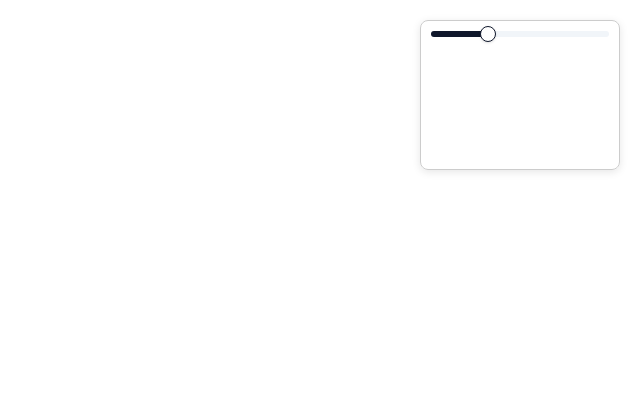
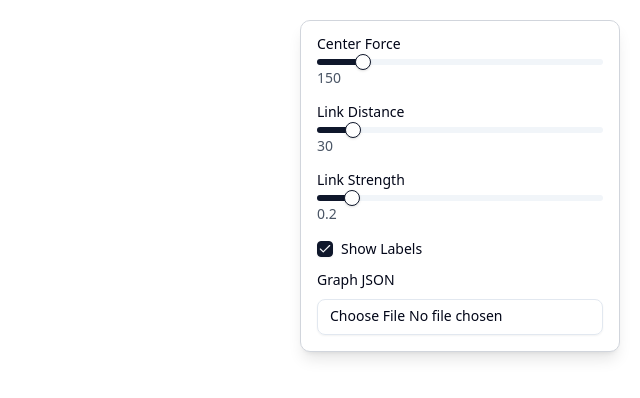
Before and after one commit to sheikhevan/zk-graphview, a SvelteKit app: page / in a window 1280 px wide. Shown: the top 398 px of the page, without its empty margins (640-1280 px from the left). Built offline with nearby package versions, Linux system fonts and the light colour scheme.

Commit message:
i think its ready for a first release

```diff
--- a/package.json
+++ b/package.json
@@ -15,7 +15,7 @@
 	},
 	"devDependencies": {
 		"@internationalized/date": "^3.8.1",
-		"@lucide/svelte": "^0.541.0",
+		"@lucide/svelte": "^0.515.0",
 		"@sveltejs/adapter-auto": "^6.0.0",
 		"@sveltejs/kit": "^2.22.0",
 		"@sveltejs/vite-plugin-svelte": "^6.0.0",
@@ -28,7 +28,7 @@
 		"svelte": "^5.0.0",
 		"svelte-check": "^4.0.0",
 		"tailwind-merge": "^3.3.1",
-		"tailwind-variants": "^2.1.0",
+		"tailwind-variants": "^1.0.0",
 		"tailwindcss": "^4.0.0",
 		"tw-animate-css": "^1.3.7",
 		"typescript": "^5.0.0",
--- /dev/null
+++ b/src/lib/components/ui/checkbox/checkbox.svelte
@@ -0,0 +1,36 @@
+<script lang="ts">
+	import { Checkbox as CheckboxPrimitive } from "bits-ui";
+	import CheckIcon from "@lucide/svelte/icons/check";
+	import MinusIcon from "@lucide/svelte/icons/minus";
+	import { cn, type WithoutChildrenOrChild } from "$lib/utils.js";
+
+	let {
+		ref = $bindable(null),
+		checked = $bindable(false),
+		indeterminate = $bindable(false),
+		class: className,
+		...restProps
+	}: WithoutChildrenOrChild<CheckboxPrimitive.RootProps> = $props();
+</script>
+
+<CheckboxPrimitive.Root
+	bind:ref
+	data-slot="checkbox"
+	class={cn(
+		"border-input dark:bg-input/30 data-[state=checked]:bg-primary data-[state=checked]:text-primary-foreground dark:data-[state=checked]:bg-primary data-[state=checked]:border-primary focus-visible:border-ring focus-visible:ring-ring/50 aria-invalid:ring-destructive/20 dark:aria-invalid:ring-destructive/40 aria-invalid:border-destructive shadow-xs peer flex size-4 shrink-0 items-center justify-center rounded-[4px] border outline-none transition-shadow focus-visible:ring-[3px] disabled:cursor-not-allowed disabled:opacity-50",
+		className
+	)}
+	bind:checked
+	bind:indeterminate
+	{...restProps}
+>
+	{#snippet children({ checked, indeterminate })}
+		<div data-slot="checkbox-indicator" class="text-current transition-none">
+			{#if checked}
+				<CheckIcon class="size-3.5" />
+			{:else if indeterminate}
+				<MinusIcon class="size-3.5" />
+			{/if}
+		</div>
+	{/snippet}
+</CheckboxPrimitive.Root>
--- /dev/null
+++ b/src/lib/components/ui/checkbox/index.ts
@@ -0,0 +1,6 @@
+import Root from "./checkbox.svelte";
+export {
+	Root,
+	//
+	Root as Checkbox,
+};
--- /dev/null
+++ b/src/lib/components/ui/input/index.ts
@@ -0,0 +1,7 @@
+import Root from "./input.svelte";
+
+export {
+	Root,
+	//
+	Root as Input,
+};
--- /dev/null
+++ b/src/lib/components/ui/input/input.svelte
@@ -0,0 +1,51 @@
+<script lang="ts">
+	import type { HTMLInputAttributes, HTMLInputTypeAttribute } from "svelte/elements";
+	import { cn, type WithElementRef } from "$lib/utils.js";
+
+	type InputType = Exclude<HTMLInputTypeAttribute, "file">;
+
+	type Props = WithElementRef<
+		Omit<HTMLInputAttributes, "type"> &
+			({ type: "file"; files?: FileList } | { type?: InputType; files?: undefined })
+	>;
+
+	let {
+		ref = $bindable(null),
+		value = $bindable(),
+		type,
+		files = $bindable(),
+		class: className,
+		...restProps
+	}: Props = $props();
+</script>
+
+{#if type === "file"}
+	<input
+		bind:this={ref}
+		data-slot="input"
+		class={cn(
+			"selection:bg-primary dark:bg-input/30 selection:text-primary-foreground border-input ring-offset-background placeholder:text-muted-foreground shadow-xs flex h-9 w-full min-w-0 rounded-md border bg-transparent px-3 pt-1.5 text-sm font-medium outline-none transition-[color,box-shadow] disabled:cursor-not-allowed disabled:opacity-50 md:text-sm",
+			"focus-visible:border-ring focus-visible:ring-ring/50 focus-visible:ring-[3px]",
+			"aria-invalid:ring-destructive/20 dark:aria-invalid:ring-destructive/40 aria-invalid:border-destructive",
+			className
+		)}
+		type="file"
+		bind:files
+		bind:value
+		{...restProps}
+	/>
+{:else}
+	<input
+		bind:this={ref}
+		data-slot="input"
+		class={cn(
+			"border-input bg-background selection:bg-primary dark:bg-input/30 selection:text-primary-foreground ring-offset-background placeholder:text-muted-foreground shadow-xs flex h-9 w-full min-w-0 rounded-md border px-3 py-1 text-base outline-none transition-[color,box-shadow] disabled:cursor-not-allowed disabled:opacity-50 md:text-sm",
+			"focus-visible:border-ring focus-visible:ring-ring/50 focus-visible:ring-[3px]",
+			"aria-invalid:ring-destructive/20 dark:aria-invalid:ring-destructive/40 aria-invalid:border-destructive",
+			className
+		)}
+		{type}
+		bind:value
+		{...restProps}
+	/>
+{/if}
--- /dev/null
+++ b/src/lib/components/ui/label/index.ts
@@ -0,0 +1,7 @@
+import Root from "./label.svelte";
+
+export {
+	Root,
+	//
+	Root as Label,
+};
--- /dev/null
+++ b/src/lib/components/ui/label/label.svelte
@@ -0,0 +1,20 @@
+<script lang="ts">
+	import { Label as LabelPrimitive } from "bits-ui";
+	import { cn } from "$lib/utils.js";
+
+	let {
+		ref = $bindable(null),
+		class: className,
+		...restProps
+	}: LabelPrimitive.RootProps = $props();
+</script>
+
+<LabelPrimitive.Root
+	bind:ref
+	data-slot="label"
+	class={cn(
+		"flex select-none items-center gap-2 text-sm font-medium leading-none peer-disabled:cursor-not-allowed peer-disabled:opacity-50 group-data-[disabled=true]:pointer-events-none group-data-[disabled=true]:opacity-50",
+		className
+	)}
+	{...restProps}
+/>
--- a/src/routes/+page.svelte
+++ b/src/routes/+page.svelte
@@ -3,12 +3,18 @@
 	import { browser } from '$app/environment';
 	import * as d3 from 'd3';
 	import { Slider } from '$lib/components/ui/slider/index.js';
+	import { Label } from '$lib/components/ui/label/index.js';
+	import { Checkbox } from '$lib/components/ui/checkbox/index.js';
+	import { Input } from '$lib/components/ui/input/index.js';
 
 	let { data } = $props();
 	let graphJson = $state(data.graph);
 	let graphContainer: HTMLDivElement;
 
-	let centerStrength = $state(300);
+	let centerStrength = $state(150);
+	let linkDistance = $state(30);
+	let linkStrength = $state(0.2);
+	let showLabels = $state(true);
 
 	onMount(async () => {
 		if (!graphJson && browser) {
@@ -26,6 +32,15 @@
 			createGraph(nodes, links);
 		}
 	});
+
+	let labelsSelection: any = null;
+
+	$effect(() => {
+		if (labelsSelection && browser) {
+			labelsSelection.style('display', showLabels ? 'block' : 'none');
+		}
+	});
+
 	const color = d3.scaleOrdinal(d3.schemeCategory10);
 
 	function extractNodeId(node: any): string {
@@ -64,7 +79,11 @@
 				.forceSimulation(nodesWithIds)
 				.force(
 					'link',
-					d3.forceLink(transformedLinks).id((d: any) => d.id)
+					d3
+						.forceLink(transformedLinks)
+						.id((d: any) => d.id)
+						.distance(linkDistance)
+						.strength(linkStrength)
 				)
 				.force('charge', d3.forceManyBody().strength(-centerStrength))
 				.force('center', d3.forceCenter(width / 2, height / 2));
@@ -78,9 +97,12 @@
 
 			const container = svg.append('g');
 
-			const zoom = d3.zoom().on('zoom', (event) => {
-				container.attr('transform', event.transform);
-			});
+			const zoom = d3
+				.zoom()
+				.scaleExtent([0, 10])
+				.on('zoom', (event) => {
+					container.attr('transform', event.transform);
+				});
 
 			svg.call(zoom as any);
 
@@ -111,7 +133,10 @@
 				.text((d) => d.title || d.filenameStem)
 				.attr('font-size', '12px')
 				.attr('dx', 12)
-				.attr('dy', 4);
+				.attr('dy', 4)
+				.style('display', showLabels ? 'block' : 'none');
+
+			labelsSelection = labels;
 
 			node.append('title').text((d) => d.title || d.filenameStem);
 
@@ -126,7 +151,10 @@
 
 				node.attr('cx', (d: any) => d.x).attr('cy', (d: any) => d.y);
 
-				labels.attr('x', (d: any) => d.x).attr('y', (d: any) => d.y);
+				labels
+					.attr('x', (d: any) => d.x)
+					.attr('y', (d: any) => d.y)
+					.style('display', showLabels ? 'block' : 'none');
 			});
 
 			function dragstarted(event: any) {
@@ -165,21 +193,58 @@
 </script>
 
 <div
-	style="
-    position: fixed;
-    top: 20px;
-    right: 20px;
-    width: 200px;
-    height: 150px;
-    background: rgba(255, 255, 255, 0.9);
-    border: 1px solid #ccc;
-    border-radius: 8px;
-    z-index: 1000;
-    padding: 10px;
-    box-shadow: 0 2px 8px rgba(0,0,0,0.1);
-    pointer-events: auto;
-    "
+	class="bg-opacity-90 pointer-events-auto fixed top-5 right-5 z-50 w-80 space-y-4 rounded-lg border border-gray-300 bg-white p-4 shadow-lg"
 >
-	<Slider type="single" bind:value={centerStrength} max={1000} step={10} />
+	<div>
+		<Label for="centerforce">Center Force</Label>
+		<Slider
+			type="single"
+			bind:value={centerStrength}
+			max={1000}
+			min={10}
+			step={10}
+			id="centerforce"
+			class="mt-2"
+		/>
+		<span class="text-sm text-gray-600">{centerStrength}</span>
+	</div>
+
+	<div>
+		<Label for="linkdistance">Link Distance</Label>
+		<Slider
+			type="single"
+			bind:value={linkDistance}
+			min={10}
+			max={200}
+			step={5}
+			id="linkdistance"
+			class="mt-2"
+		/>
+		<span class="text-sm text-gray-600">{linkDistance}</span>
+	</div>
+
+	<div>
+		<Label for="linkstrength">Link Strength</Label>
+		<Slider
+			type="single"
+			bind:value={linkStrength}
+			min={0}
+			max={2}
+			step={0.1}
+			id="linkstrength"
+			class="mt-2"
+		/>
+		<span class="text-sm text-gray-600">{linkStrength.toFixed(1)}</span>
+	</div>
+
+	<div class="flex items-center space-x-2">
+		<Checkbox bind:checked={showLabels} id="showlabels" />
+		<Label for="showlabels">Show Labels</Label>
+	</div>
+
+	<div class="flex flex-col space-y-3 space-x-2">
+		<Label for="json">Graph JSON</Label>
+		<Input id="json" type="file" onchange={handleUpload} accept=".json" />
+	</div>
 </div>
-<div bind:this={graphContainer} style="width: 100%; height: 100vh; position: relative"></div>
+<div bind:this={graphContainer} class="relative h-screen w-full"></div>
```
Also changed, not shown: 1 other file (tests, documents, lock files or other folders).
